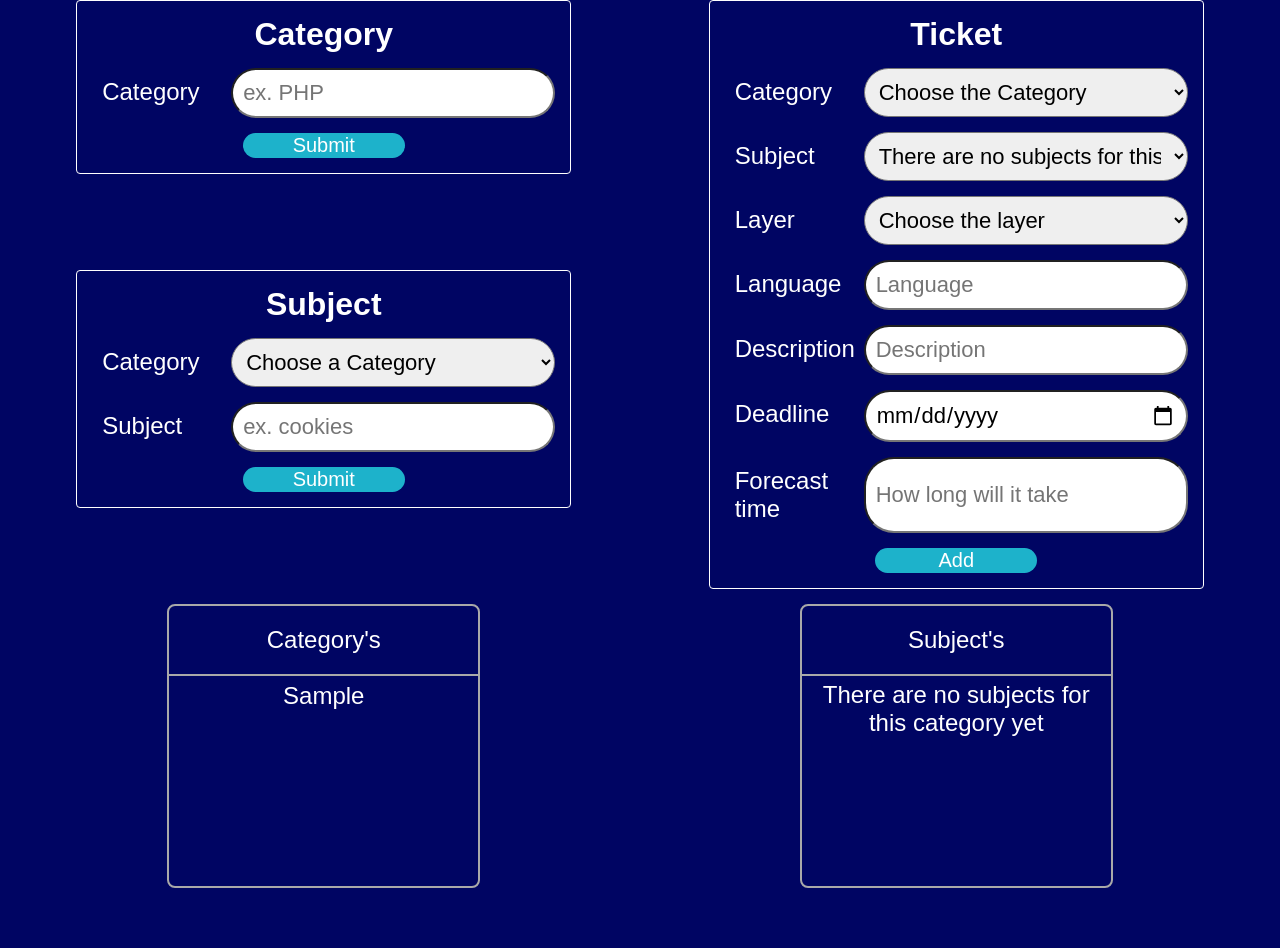
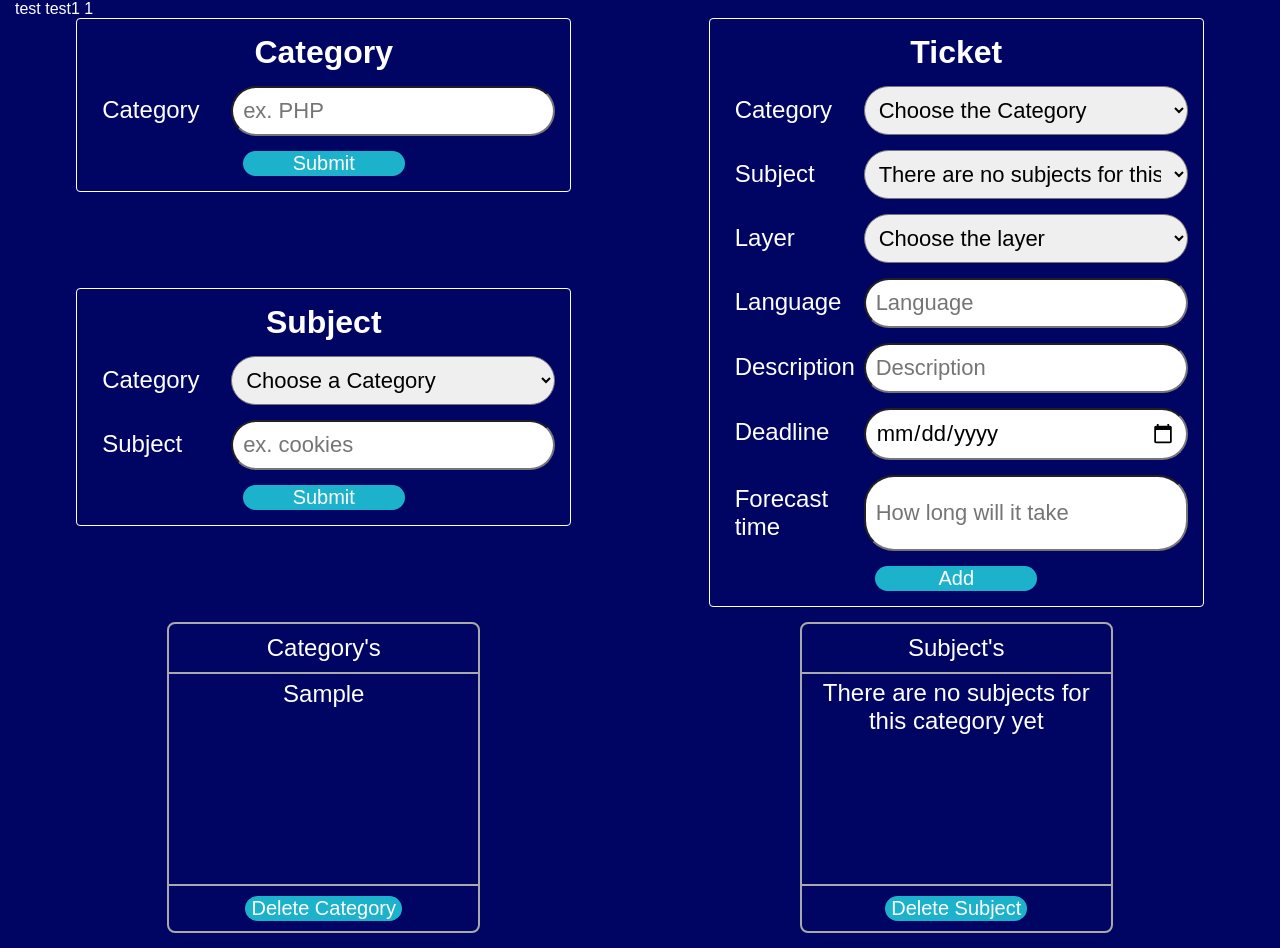
Before and after one commit to DylanEckhart/Bit-Academy, a PHP site: page /Admin/category.php in a window 1280 px wide. Shown: the part 107-1055 px from the top of the page. Before the commit the page ends 995 px from the top, so only its background shows below. Run offline with PHP 8.4, Linux system fonts and the light colour scheme; the visitor is signed in with stand-in values (Sample User, id 1); tables that the repository leaves empty hold one stand-in row (values such as "Sample post").

Commit message:
added the delete button the session is not working

```diff
--- a/Admin/category.php
+++ b/Admin/category.php
@@ -4,7 +4,6 @@
     <meta name="viewport" content="width=device-width, initial-scale=1.0">
     <meta charset="UTF-8">
     <link href="category_style.css" rel="stylesheet">
-<!--    <link href="../style.css" rel="stylesheet">-->
     <title>Category creator</title>
     <link rel="icon" href="../images/icon/favicon.ico" type="image/icon">
 </head>
@@ -14,6 +13,9 @@
 require_once "../DB/connection.php";
 
 session_start();
+
+$_SESSION["test"] = "test test";
+echo $_SESSION["test"];
 
 $conn = openConn();
 
@@ -56,6 +58,14 @@
     }
 }
 
+if (sizeof($subjectsArray) > 0) {
+    foreach ($subjectsArray as $subject) {
+        if (isset($_POST[$subject["subjects_Subject"]])) {
+            $_SESSION["selectedExistingSubject"] = $_POST[$subject["subjects_Subject"]];
+        }
+    }
+}
+
 if (isset($_POST["selectCategory"])) {
     $_SESSION["selectedCategory"] = $_POST["selectCategory"];
 
@@ -79,6 +89,20 @@
 
 if (isset($_POST["submitTicket"])) {
     addTicketIntoDB($conn);
+}
+
+if (isset($_SESSION["selectedExistingCategory"])) {
+    if (isset($_POST["deleteCategory"])) {
+        $deleteCategorySQL = "DELETE FROM `subjects` WHERE `subjects`.`Subject` = '" . $_SESSION["selectedExistingSubject"] . "'";
+
+        mysqli_query($conn, $deleteCategorySQL);
+    }
+}
+
+if (isset($_SESSION["selectedExistingSubject"])) {
+    if (isset($_POST["deleteSubject"])) {
+        deleteSubject($_SESSION["selectedExistingSubject"], $conn);
+    }
 }
 
 function addCategoryIntoDB($conn)
@@ -126,30 +150,24 @@
 {
     if (sizeof($categoriesArray) > 0) {
         foreach ($categoriesArray as $category) {
-            echo "<button id='existingCategoryButton' name='" . $category["Category"] . "' value='" . $category["Category"] . "' onclick='this.form.submit()'>" . $category["Category"] . "</button>";
+            echo "<button id='existingButton' name='" . $category["Category"] . "' value='" . $category["Category"] . "' onclick='this.form.submit()'>" . $category["Category"] . "</button>";
         }
     } else echo "<div>There are no Categories yet</div>";
 }
 
-function showExistingSubjects($conn, $subjectArray, $selectedCategory)
+function showExistingSubjects($subjectArray, $selectedCategory)
 {
     if (isset($selectedCategory)) {
-        $preciseSubjects = array();
-
-        $preciseSubjectsSQL = "select * from categories_and_subjects where categories_Category = '" . $_SESSION["selectedExistingCategory"] . "'";
-        $runPrecisesubject = mysqli_query($conn, $preciseSubjectsSQL);
-        while ($row = mysqli_fetch_assoc($runPrecisesubject)) {
-            $preciseSubjects[] = $row;
-        }
-
-        if (sizeof($preciseSubjects) > 0) {
-            foreach ($preciseSubjects as $subject) {
-                echo "<div>" . $subject["subjects_Subject"] . "</div>";
+        if (sizeof($subjectArray) > 0) {
+            foreach ($subjectArray as $subject) {
+                echo "<button id='existingButton' name='" . $subject["subjects_Subject"] . "' value='" . $subject["subjects_Subject"] . "' onclick='this.form.submit()'>" . $subject["subjects_Subject"] . "</button>";
             }
         } else echo "<div>There are no subjects for this category yet</div>";
     } elseif (sizeof($subjectArray) > 0) {
         foreach ($subjectArray as $subject) {
-            echo "<div>" . $subject["subjects_Subject"] . "</div>";
+
+            echo "<button id='existingButton' name='" . $subject["subjects_Subject"] . "' value='" . $subject["subjects_Subject"] . "' onclick='this.form.submit()'>" . $subject["subjects_Subject"] . "</button>";
+
         }
     } else echo "<div>There are no Subjects yet</div>";
 }
@@ -186,6 +204,14 @@
         echo "<option disabled hidden selected>First choose a category</option>";
     } else echo "<option disabled hidden selected>There are no subjects for this category</option>";
 }
+
+function deleteSubject($selectedSubject, $conn)
+{
+    $deleteFromSubjects = "delete from subjects where Subject = '" . $selectedSubject . "'";
+    mysqli_query($conn, $deleteFromSubjects);
+}
+
+echo $_SESSION["selectedExistingSubject"] . " " . $_SESSION["selectedExistingCategory"];
 
 ?>
 <div id="grid">
@@ -258,20 +284,26 @@
     <div class="listGrid">
         <div class="container">
             <p id="existingtitle">Category's</p>
-            <form class="existingList" method="post">
+            <form class="existingForm" method="post">
+                <div class="existingList">
                     <?php
                     showExistingCategory($categoriesArray);
                     ?>
+                </div>
+                <button class="delete" name="deleteCategory">Delete Category</button>
             </form>
         </div>
 
         <div class="container">
             <p id="existingtitle">Subject's</p>
+            <form class="existingForm" method="post">
                 <div class="existingList">
                     <?php
-                showExistingSubjects($conn, $subjectsArray, $_SESSION["selectedExistingCategory"]);
+                    showExistingSubjects($subjectsArray, $_SESSION["selectedExistingCategory"]);
                     ?>
                 </div>
+                <button class="delete" name="deleteSubject">Delete Subject</button>
+            </form>
         </div>
     </div>
     <!-- End list of existing category's and subjects  -->
--- a/Admin/category_style.css
+++ b/Admin/category_style.css
@@ -72,6 +72,7 @@
     margin: auto;
     text-align: center;
     border-top: 2px darkgray solid;
+    border-bottom: 2px darkgray solid;
 }
 
 .container{
@@ -86,12 +87,11 @@
     text-align: center;
 }
 
-fieldset {
-    border-width: 0;
-    padding: 0;
+.existingForm {
+    text-align: center;
 }
 
-#existingCategoryButton {
+#existingButton {
     border: none;
     background: transparent;
     font-size: 24px;
@@ -127,9 +127,14 @@
     grid-column: span 2;
 }
 
-/*list of existing category's and subjects*/
-#existingtitle {
-    padding: 10px;
+button.delete {
+    background-color: #1db2cb;
+    border-radius: 30px;
+    height: auto;
+    border: none;
+    font-size: 2.5vh;
+    margin: 10px;
+    color: white;
 }
 
 /*end of list of existingcategory's and subjects */
```
Also changed, not shown: DB/databasescript.sql (+33 -47 lines), 2 other files. Lines whose indentation alone changed are shown as unchanged.
